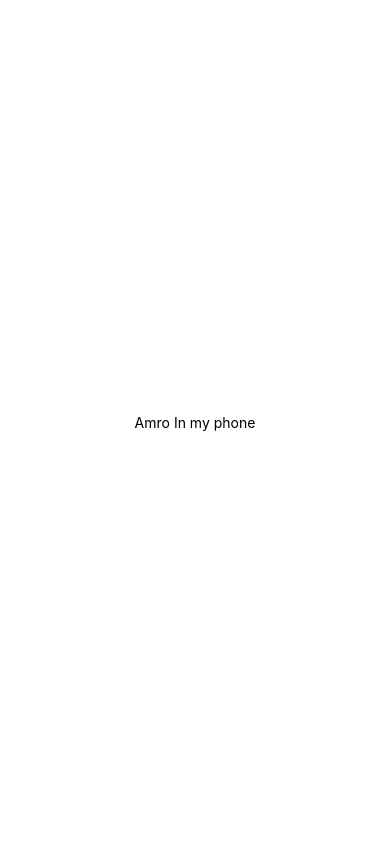
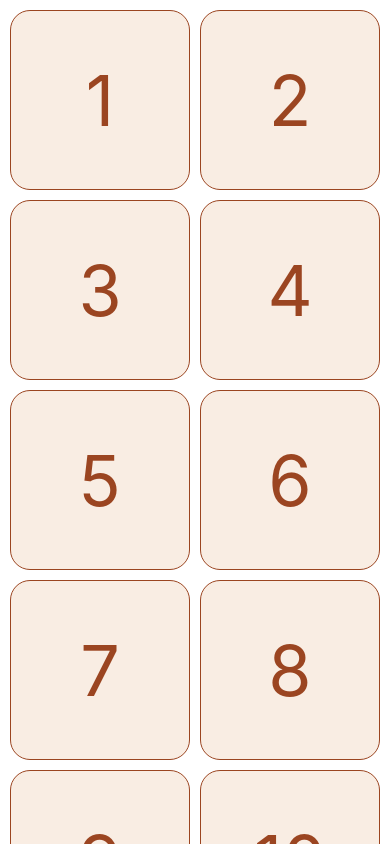
Before and after one commit to ghaith990000/DEVember, a React Native app: screen / in a window 390 px wide. Built offline with nearby package versions, Linux system fonts and the light colour scheme.

Commit message:
create a flat list to iterate through the days

```diff
--- a/App.tsx
+++ b/App.tsx
@@ -1,10 +1,27 @@
 import { StatusBar } from 'expo-status-bar';
-import { StyleSheet, Text, View } from 'react-native';
+import { StyleSheet, Text, View, FlatList } from 'react-native';
+
+const days = [1, 2, 3, 4, 5, 6, 7, 8, 9, 10];
 
 export default function App() {
   return (
     <View style={styles.container}>
-      <Text>Amro In my phone</Text>
+      <FlatList
+        contentContainerStyle={styles.content}
+        columnWrapperStyle={styles.column}
+        numColumns={2}
+        data={days}
+        renderItem={({item}) => (
+          <View style={styles.box}>
+            <Text style={styles.text}>{item}</Text>
+          </View>
+        )}
+      />
+      {/* {days.map((day, index) => (
+        <View style={styles.box}>
+          <Text key={index} style={styles.text}>{day}</Text>
+        </View>
+      ))} */}
       <StatusBar style="auto" />
     </View>
   );
@@ -14,7 +31,31 @@
   container: {
     flex: 1,
     backgroundColor: '#fff',
+  },
+
+  content: {
+    gap: 10,
+    padding: 10
+  },
+
+  column: {
+    gap: 10
+  },
+
+  box: {
+    backgroundColor: '#F9EDE3',
+    // width: 100,
+    // height: 100,
+    flex: 1,
+    aspectRatio: 1,
+    justifyContent: 'center',
     alignItems: 'center',
-    justifyContent: 'center',
+    borderWidth: StyleSheet.hairlineWidth,
+    borderColor: '#9b4521',
+    borderRadius: 20
+  },
+  text: {
+    color: '#9b4521',
+    fontSize: 70
   },
 });
```
